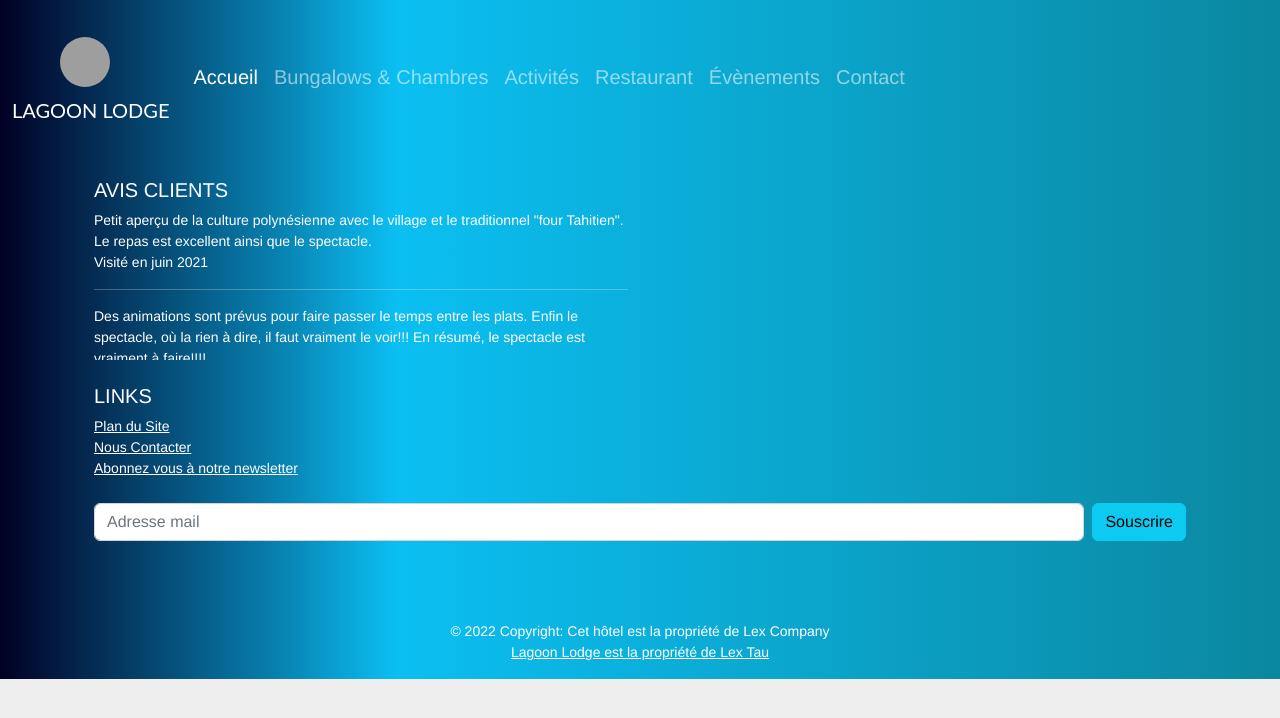
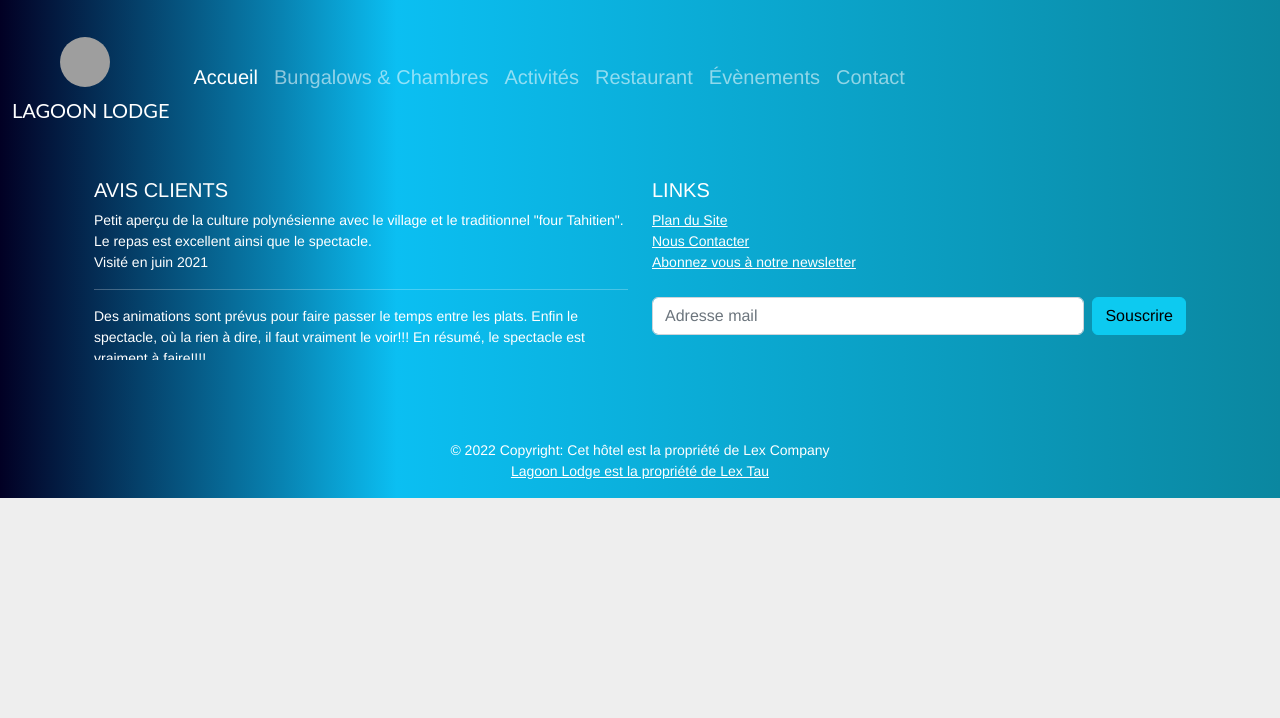
Before and after one commit to LEX-ONE7/Pension-Lagoon-2, a React (Create React App) app: page /contact in a window 1280 px wide. Shown: the top 718 px of the page. Built offline with nearby package versions, Linux system fonts and the light colour scheme; grey boxes are pictures that could not be loaded.

Commit message:
1 file modified

```diff
--- a/components/Footer.tsx
+++ b/components/Footer.tsx
@@ -4,7 +4,7 @@ const Footer = () => {
     <div id="footer" className="text-white text-center text-lg-start">
       <div className="container p-4">
         <div className="row">
-          <div className="col-lg-6 mb-4 mb-md-0">
+          <div className="col-lg-6 mb-4 ">
             <h5 className="text-uppercase">Avis Clients</h5>
 
             <div
@@ -36,7 +36,7 @@ const Footer = () => {
             </div>
           </div>
 
-          <div className="mt-4 mb-4">
+          <div className="col-lg-6  mb-4">
             <h5 className="text-uppercase">Links</h5>
 
             <ul className="list-unstyled mb-0">
@@ -76,7 +76,7 @@ const Footer = () => {
         </div>
       </div>
 
-      <div className="text-center p-3  " >
+      <div className="text-center p-3  ">
         © 2022 Copyright: Cet hôtel est la propriété de Lex Company
         <br />
         <a className="text-white" href="/">
```
